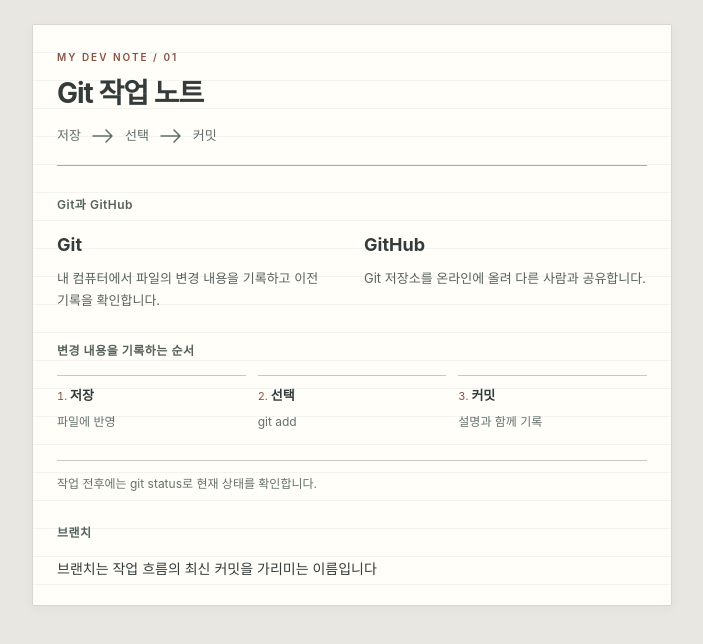
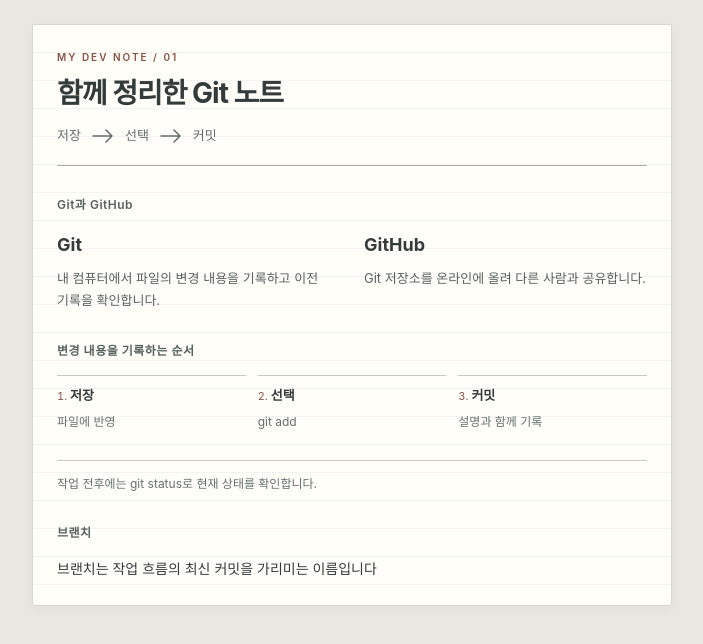
Before and after one commit to masca1705-prog/git-handbook, a plain HTML site: page git-notes.html in a window 1280 px wide. Shown: the whole page, without its empty margins (288-991 px from the left). Drawn offline with Linux system fonts and the light colour scheme.

Commit message:
함께 보는 노트 제목 변경

```diff
--- a/git-notes.html
+++ b/git-notes.html
@@ -11,7 +11,7 @@
       <header>
         <p class="label">MY DEV NOTE / 01</p>
 
-        <h1>Git 작업 노트</h1>
+        <h1>함께 정리한 Git 노트</h1>
         <p
           class="note-sequence"
           aria-label="저장, 선택, 커밋 순서로 변경 내용을 기록합니다."
```
